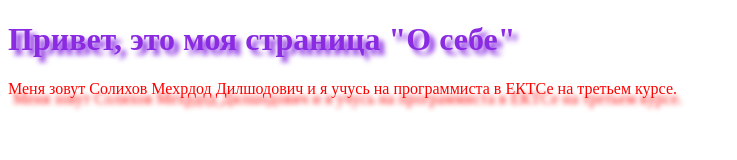
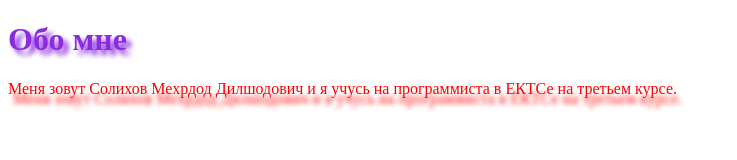
Before and after one commit to GRIZZLY1111/TRPO4, a plain HTML site: page index.html in a window 1280 px wide. Shown: the whole page, without its empty margins (0-737 px from the left). Drawn offline with Linux system fonts and the light colour scheme.

Commit message:
update index.html

```diff
--- a/index.html
+++ b/index.html
@@ -7,7 +7,7 @@
     <title>Document</title>
 </head>
 <body>
-    <h1>Привет, это моя страница "О себе"</h1>
+    <h1>Обо мне</h1>
     <p>Меня зовут Солихов Мехрдод Дилшодович и я учусь на программиста в ЕКТСе на третьем курсе.</p>
 </body>
 </html>
```
